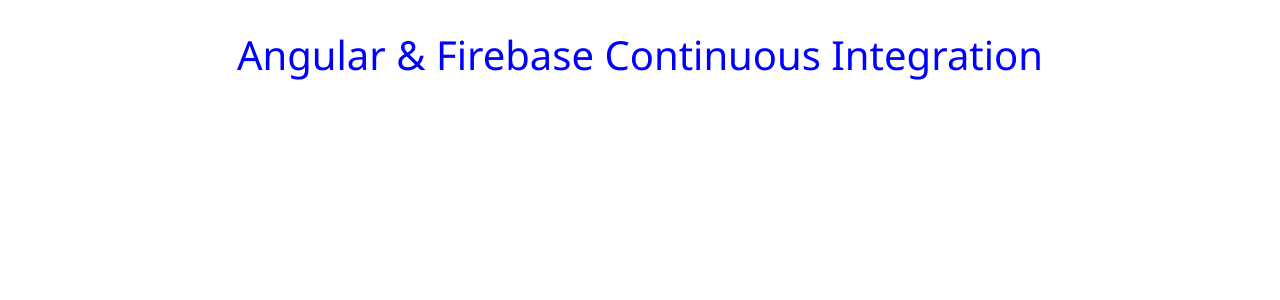
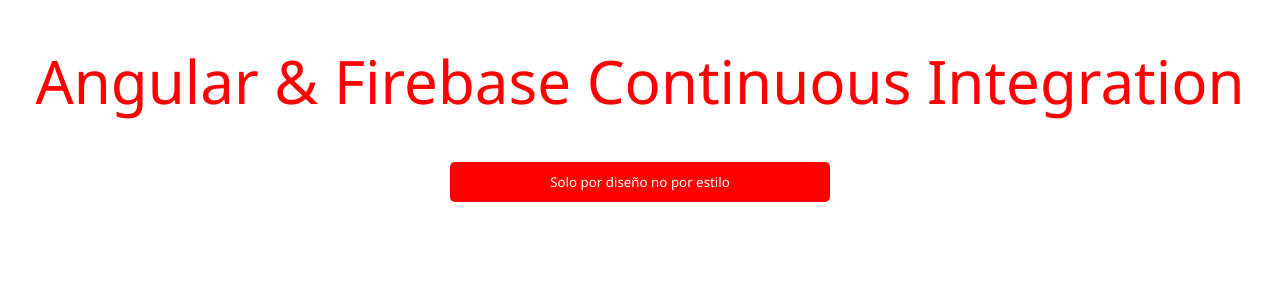
Before and after one commit to LuisAngelB/firebase-AngularIntegration, an Angular app: page / in a window 1280 px wide. Shown: the top 300 px of the page. Built offline with nearby package versions, Linux system fonts and the light colour scheme.

Commit message:
Funciona Por el amor de Dios

```diff
--- a/src/app/app.component.css
+++ b/src/app/app.component.css
@@ -11,6 +11,7 @@
     font-family: 'Segoe UI', Tahoma, Geneva, Verdana, sans-serif;
     font-weight: lighter;
 }
+
 .title3{
     text-align: center;
     color: red;
--- a/src/app/app.component.html
+++ b/src/app/app.component.html
@@ -1,5 +1,5 @@
 <div>
-  <h1 class="title2">Angular & Firebase Continuous Integration</h1>
-  <!-- <button class="button">Solo por diseño no por estilo</button> -->
+  <h1 class="title3">Angular & Firebase Continuous Integration</h1>
+  <button class="button">Solo por diseño no por estilo</button>
 </div>
 <router-outlet></router-outlet>
```
